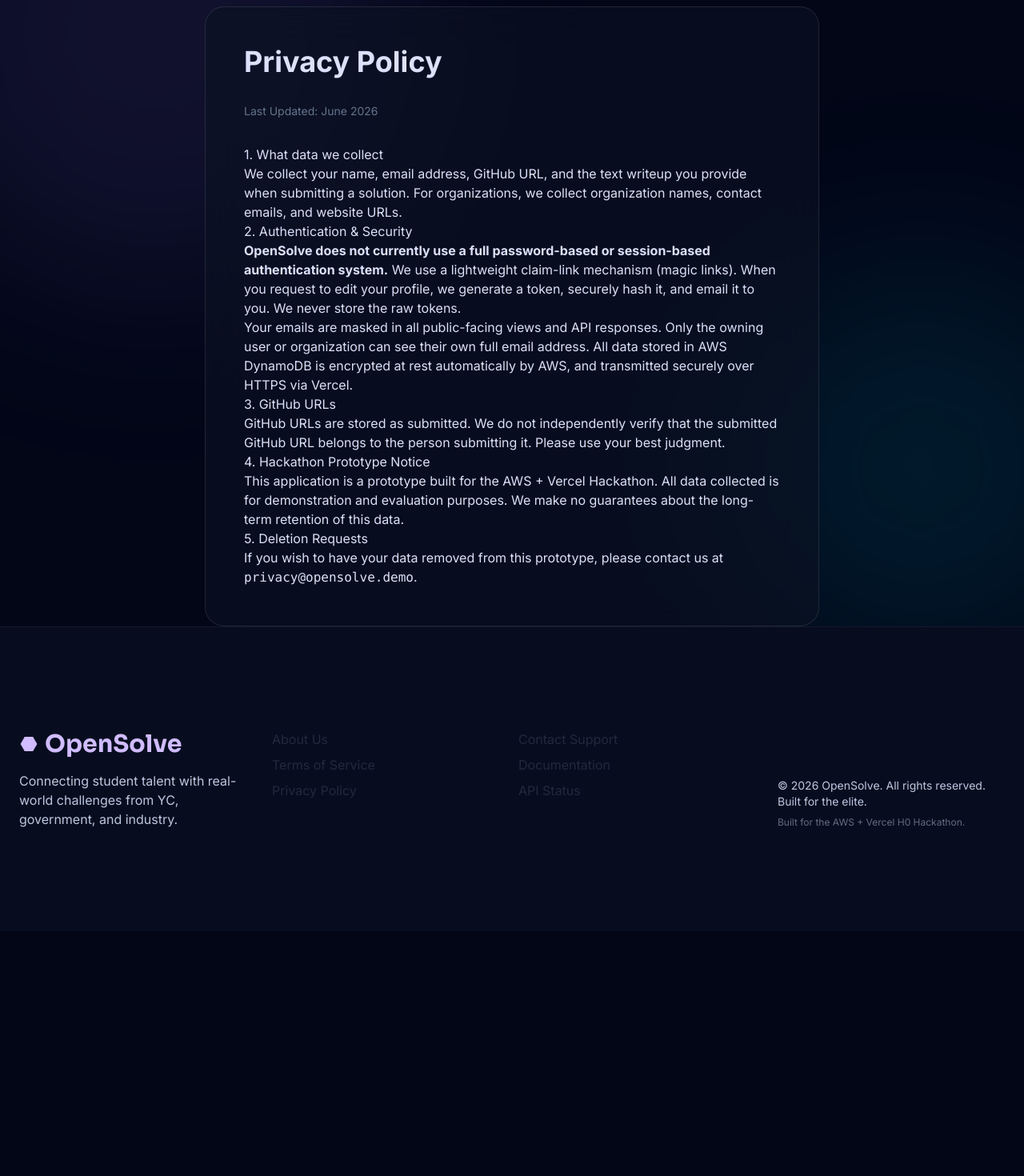
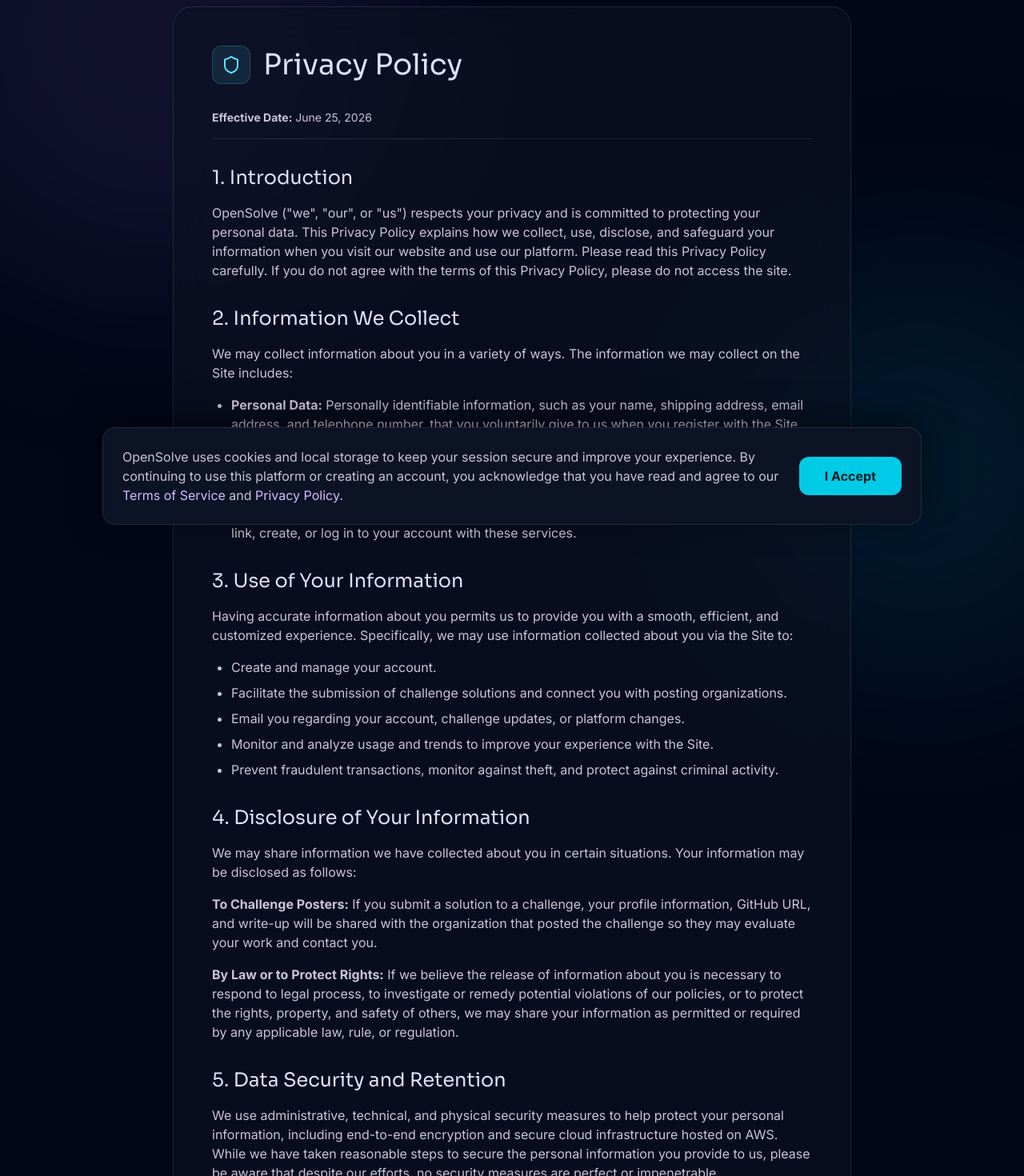
Before and after one commit to D0-6/opensolve, a Next.js app: page /privacy in a window 1280 px wide. Shown: the part 120-1590 px from the top of the page at 80% size. Before the commit the page ends 1284 px from the top, so only its background shows below. Built offline with nearby package versions, Linux system fonts and the light colour scheme; no server answers.

Commit message:
Remove dummy footer links, rewrite Terms/Privacy docs, add Legal Consent banner

```diff
--- a/src/app/layout.tsx
+++ b/src/app/layout.tsx
@@ -4,6 +4,7 @@
 import { ClerkProvider } from "@clerk/nextjs";
 import { dark } from "@clerk/themes";
 import { NavBar } from "@/components/NavBar";
+import { LegalConsentBanner } from "@/components/LegalConsentBanner";
 import Link from "next/link";
 
 const inter = Inter({ subsets: ["latin"], variable: "--font-inter" });
@@ -55,26 +56,21 @@
               </div>
 
               {/* Links Column */}
-              <div className="md:col-span-2 grid grid-cols-2 gap-4">
+              <div className="md:col-span-2 grid grid-cols-1 md:grid-cols-2 gap-4">
                 <div className="flex flex-col gap-2">
                   <Link href="/about" className="font-body-md text-on-tertiary-container hover:text-primary transition-all">About Us</Link>
                   <Link href="/terms" className="font-body-md text-on-tertiary-container hover:text-primary transition-all">Terms of Service</Link>
                   <Link href="/privacy" className="font-body-md text-on-tertiary-container hover:text-primary transition-all">Privacy Policy</Link>
-                </div>
-                <div className="flex flex-col gap-2">
-                  <Link href="#" className="font-body-md text-on-tertiary-container hover:text-primary transition-all">Contact Support</Link>
-                  <Link href="#" className="font-body-md text-on-tertiary-container hover:text-primary transition-all">Documentation</Link>
-                  <Link href="#" className="font-body-md text-on-tertiary-container hover:text-primary transition-all">API Status</Link>
                 </div>
               </div>
 
               {/* Copyright */}
               <div className="md:col-span-1 flex flex-col justify-end">
                 <p className="font-body-md text-tertiary text-sm">© {new Date().getFullYear()} OpenSolve. All rights reserved. Built for the elite.</p>
-                <p className="font-body-md text-tertiary text-xs mt-2 opacity-50">Built for the AWS + Vercel H0 Hackathon.</p>
               </div>
             </div>
           </footer>
+          <LegalConsentBanner />
         </body>
       </html>
     </ClerkProvider>
--- a/src/app/privacy/page.tsx
+++ b/src/app/privacy/page.tsx
@@ -1,38 +1,87 @@
+import { Shield } from "lucide-react";
+import Link from "next/link";
+
 export default function Privacy() {
   return (
-    <div className="max-w-3xl mx-auto mt-12 space-y-8 glass-panel p-8 md:p-12 rounded-3xl">
-      <h1 className="text-4xl font-bold mb-8">Privacy Policy</h1>
+    <div className="max-w-4xl mx-auto mt-12 mb-32 px-6">
+      <div className="glass-panel p-8 md:p-12 rounded-3xl">
+        <div className="flex items-center gap-4 mb-8">
+          <div className="w-12 h-12 bg-secondary/10 border border-secondary/20 text-secondary rounded-xl flex items-center justify-center">
+            <Shield className="w-6 h-6" />
+          </div>
+          <h1 className="text-4xl font-display-lg text-on-surface">Privacy Policy</h1>
+        </div>
 
-      <div className="prose dark:prose-invert max-w-none">
-        <p className="text-sm text-slate-500 mb-8">Last Updated: June 2026</p>
+        <div className="prose prose-invert max-w-none text-on-surface-variant font-body-md space-y-8">
+          <p className="text-sm border-b border-white/10 pb-4"><strong>Effective Date:</strong> June 25, 2026</p>
 
-        <h3>1. What data we collect</h3>
+          <div>
+            <h2 className="text-2xl font-headline-md text-on-surface mb-4">1. Introduction</h2>
             <p>
-          We collect your name, email address, GitHub URL, and the text writeup you provide when submitting a solution. For organizations, we collect organization names, contact emails, and website URLs.
+              OpenSolve ("we", "our", or "us") respects your privacy and is committed to protecting your personal data. This Privacy Policy explains how we collect, use, disclose, and safeguard your information when you visit our website and use our platform. Please read this Privacy Policy carefully. If you do not agree with the terms of this Privacy Policy, please do not access the site.
             </p>
+          </div>
 
-        <h3>2. Authentication & Security</h3>
-        <p>
-          <strong>OpenSolve does not currently use a full password-based or session-based authentication system.</strong> We use a lightweight claim-link mechanism (magic links). When you request to edit your profile, we generate a token, securely hash it, and email it to you. We never store the raw tokens.
+          <div>
+            <h2 className="text-2xl font-headline-md text-on-surface mb-4">2. Information We Collect</h2>
+            <p className="mb-4">
+              We may collect information about you in a variety of ways. The information we may collect on the Site includes:
+            </p>
+            <ul className="list-disc pl-6 space-y-2">
+              <li><strong>Personal Data:</strong> Personally identifiable information, such as your name, shipping address, email address, and telephone number, that you voluntarily give to us when you register with the Site.</li>
+              <li><strong>Derivative Data:</strong> Information our servers automatically collect when you access the Site, such as your IP address, your browser type, your operating system, your access times, and the pages you have viewed directly before and after accessing the Site.</li>
+              <li><strong>Third-Party Data:</strong> Information from third parties, such as GitHub or Google, if you choose to link, create, or log in to your account with these services.</li>
+            </ul>
+          </div>
+
+          <div>
+            <h2 className="text-2xl font-headline-md text-on-surface mb-4">3. Use of Your Information</h2>
+            <p className="mb-4">
+              Having accurate information about you permits us to provide you with a smooth, efficient, and customized experience. Specifically, we may use information collected about you via the Site to:
+            </p>
+            <ul className="list-disc pl-6 space-y-2">
+              <li>Create and manage your account.</li>
+              <li>Facilitate the submission of challenge solutions and connect you with posting organizations.</li>
+              <li>Email you regarding your account, challenge updates, or platform changes.</li>
+              <li>Monitor and analyze usage and trends to improve your experience with the Site.</li>
+              <li>Prevent fraudulent transactions, monitor against theft, and protect against criminal activity.</li>
+            </ul>
+          </div>
+
+          <div>
+            <h2 className="text-2xl font-headline-md text-on-surface mb-4">4. Disclosure of Your Information</h2>
+            <p className="mb-4">
+              We may share information we have collected about you in certain situations. Your information may be disclosed as follows:
+            </p>
+            <p className="mb-4">
+              <strong>To Challenge Posters:</strong> If you submit a solution to a challenge, your profile information, GitHub URL, and write-up will be shared with the organization that posted the challenge so they may evaluate your work and contact you.
             </p>
             <p>
-          Your emails are masked in all public-facing views and API responses. Only the owning user or organization can see their own full email address. All data stored in AWS DynamoDB is encrypted at rest automatically by AWS, and transmitted securely over HTTPS via Vercel.
+              <strong>By Law or to Protect Rights:</strong> If we believe the release of information about you is necessary to respond to legal process, to investigate or remedy potential violations of our policies, or to protect the rights, property, and safety of others, we may share your information as permitted or required by any applicable law, rule, or regulation.
             </p>
+          </div>
 
-        <h3>3. GitHub URLs</h3>
+          <div>
+            <h2 className="text-2xl font-headline-md text-on-surface mb-4">5. Data Security and Retention</h2>
+            <p className="mb-4">
+              We use administrative, technical, and physical security measures to help protect your personal information, including end-to-end encryption and secure cloud infrastructure hosted on AWS. While we have taken reasonable steps to secure the personal information you provide to us, please be aware that despite our efforts, no security measures are perfect or impenetrable.
+            </p>
             <p>
-          GitHub URLs are stored as submitted. We do not independently verify that the submitted GitHub URL belongs to the person submitting it. Please use your best judgment.
+              We will only retain your personal data for as long as necessary to fulfill the purposes we collected it for, including for the purposes of satisfying any legal, accounting, or reporting requirements.
             </p>
+          </div>
 
-        <h3>4. Hackathon Prototype Notice</h3>
+          <div>
+            <h2 className="text-2xl font-headline-md text-on-surface mb-4">6. Your Rights</h2>
             <p>
-          This application is a prototype built for the AWS + Vercel Hackathon. All data collected is for demonstration and evaluation purposes. We make no guarantees about the long-term retention of this data.
+              Depending on your location, you may have rights under data protection laws in relation to your personal data, including the right to request access, correction, erasure, restriction, transfer, or to object to processing. If you wish to exercise any of these rights, please contact us.
             </p>
+          </div>
 
-        <h3>5. Deletion Requests</h3>
-        <p>
-          If you wish to have your data removed from this prototype, please contact us at <code>privacy@opensolve.demo</code>.
-        </p>
+          <div className="pt-8 border-t border-white/10 text-center">
+            <p>If you have any questions about this Privacy Policy, please <Link href="#" className="text-primary hover:underline">contact us</Link>.</p>
+          </div>
+        </div>
       </div>
     </div>
   );
--- a/src/app/terms/page.tsx
+++ b/src/app/terms/page.tsx
@@ -1,30 +1,81 @@
+import { FileText } from "lucide-react";
+import Link from "next/link";
+
 export default function Terms() {
   return (
-    <div className="max-w-3xl mx-auto mt-12 space-y-8 glass-panel p-8 md:p-12 rounded-3xl">
-      <h1 className="text-4xl font-bold mb-8">Terms of Use</h1>
+    <div className="max-w-4xl mx-auto mt-12 mb-32 px-6">
+      <div className="glass-panel p-8 md:p-12 rounded-3xl">
+        <div className="flex items-center gap-4 mb-8">
+          <div className="w-12 h-12 bg-primary/10 border border-primary/20 text-primary rounded-xl flex items-center justify-center">
+            <FileText className="w-6 h-6" />
+          </div>
+          <h1 className="text-4xl font-display-lg text-on-surface">Terms of Service</h1>
+        </div>
 
-      <div className="prose dark:prose-invert max-w-none">
-        <p className="text-sm text-slate-500 mb-8">Last Updated: June 2026</p>
+        <div className="prose prose-invert max-w-none text-on-surface-variant font-body-md space-y-8">
+          <p className="text-sm border-b border-white/10 pb-4"><strong>Effective Date:</strong> June 25, 2026</p>
 
-        <h3>1. Hackathon Project Nature</h3>
+          <div>
+            <h2 className="text-2xl font-headline-md text-on-surface mb-4">1. Agreement to Terms</h2>
             <p>
-          OpenSolve is currently a functional prototype built for the AWS + Vercel Hackathon. All data, functionality, and uptime is provided "as is" and "as available". We reserve the right to wipe the database, modify features, or shut down the platform entirely without notice.
+              By accessing or using the OpenSolve platform ("Platform"), you agree to be bound by these Terms of Service ("Terms") and our Privacy Policy. If you do not agree to these Terms, you may not access or use the Platform. OpenSolve is a platform facilitating connections between developers ("Solvers") and organizations ("Posters") for the purpose of solving technical challenges.
             </p>
+          </div>
 
-        <h3>2. Liability</h3>
+          <div>
+            <h2 className="text-2xl font-headline-md text-on-surface mb-4">2. Account Registration and Security</h2>
+            <p className="mb-4">
+              To use certain features of the Platform, you must register for an account using a valid email address or third-party provider (e.g., Google, GitHub). You agree to provide accurate, current, and complete information during the registration process.
+            </p>
             <p>
-          We are not liable for any lost work, unfulfilled contracts, or unawarded prizes. We are a platform that facilitates connections. The fulfillment of any prize, contract, or hiring offer is entirely between the posting organization and the submitting developer.
+              You are entirely responsible for maintaining the confidentiality of your account credentials. You agree to notify us immediately of any unauthorized use of your account. We reserve the right to suspend or terminate accounts that violate these Terms or present a security risk.
             </p>
+          </div>
 
-        <h3>3. Accuracy of Aggregated Content</h3>
+          <div>
+            <h2 className="text-2xl font-headline-md text-on-surface mb-4">3. Challenge Postings and Awards</h2>
+            <p className="mb-4">
+              <strong>For Organizations (Posters):</strong> By posting a challenge, you commit to evaluating submissions in good faith. You are solely responsible for determining the winner(s) and distributing any promised rewards (cash, contracts, hiring offers). OpenSolve does not hold funds in escrow and is not liable for unpaid prizes.
+            </p>
+            <p className="mb-4">
+              <strong>For Developers (Solvers):</strong> By submitting a solution, you warrant that your submission is your original work and does not infringe on any third-party intellectual property rights. You understand that the posting Organization retains sole discretion over selecting winners.
+            </p>
             <p>
-          Problems that are <strong>not verified</strong> (lacking the blue checkmark) have been aggregated from public sources. While we strive for accuracy, we cannot guarantee that the problem is still active, that the prize amount is accurate, or that the original source will accept submissions originating from OpenSolve.
+              <strong>Aggregated Content:</strong> Some challenges on OpenSolve are aggregated from public sources and have not been explicitly verified by the original organization. These are marked without a "Verified" badge. We make no guarantees regarding the validity, uptime, or reward status of aggregated challenges.
             </p>
+          </div>
 
-        <h3>4. Intellectual Property</h3>
+          <div>
+            <h2 className="text-2xl font-headline-md text-on-surface mb-4">4. Intellectual Property</h2>
+            <p className="mb-4">
+              <strong>Platform IP:</strong> The OpenSolve platform, including its code, design, and architecture, is owned by OpenSolve. You may not copy, modify, or distribute our intellectual property without written consent.
+            </p>
             <p>
-          By submitting a GitHub repository URL, you claim that you have the right to share that code publicly. OpenSolve does not claim ownership over any code you write. The terms of ownership for solutions depend on the specific rules of the problem you are solving (e.g., whether the organization requires assigning IP rights in exchange for the prize). Please refer to the original source URL for full legal terms of the problem.
+              <strong>User Submissions:</strong> Unless explicitly stated otherwise in the specific rules of a challenge, you retain the intellectual property rights to the code you submit. However, by submitting a solution, you grant the posting Organization a limited license to review and evaluate your code for the purpose of the challenge.
             </p>
+          </div>
+
+          <div>
+            <h2 className="text-2xl font-headline-md text-on-surface mb-4">5. Disclaimer of Warranties and Limitation of Liability</h2>
+            <p className="mb-4">
+              THE PLATFORM IS PROVIDED "AS IS" AND "AS AVAILABLE" WITHOUT WARRANTIES OF ANY KIND, EITHER EXPRESS OR IMPLIED. OPENSOLVE EXPRESSLY DISCLAIMS ANY WARRANTIES OF MERCHANTABILITY, FITNESS FOR A PARTICULAR PURPOSE, OR NON-INFRINGEMENT.
+            </p>
+            <p>
+              IN NO EVENT SHALL OPENSOLVE BE LIABLE FOR ANY INDIRECT, INCIDENTAL, SPECIAL, CONSEQUENTIAL, OR PUNITIVE DAMAGES, INCLUDING LOSS OF PROFITS, DATA, OR GOODWILL, ARISING OUT OF OR IN CONNECTION WITH YOUR USE OF THE PLATFORM OR INABILITY TO SECURE A REWARD OR EMPLOYMENT.
+            </p>
+          </div>
+
+          <div>
+            <h2 className="text-2xl font-headline-md text-on-surface mb-4">6. Changes to Terms</h2>
+            <p>
+              We reserve the right to modify these Terms at any time. We will notify you of any material changes by posting the new Terms on the Platform or via email. Your continued use of the Platform after changes constitutes your acceptance of the revised Terms.
+            </p>
+          </div>
+
+          <div className="pt-8 border-t border-white/10 text-center">
+            <p>If you have any questions about these Terms, please <Link href="#" className="text-primary hover:underline">contact us</Link>.</p>
+          </div>
+        </div>
       </div>
     </div>
   );
--- /dev/null
+++ b/src/components/LegalConsentBanner.tsx
@@ -0,0 +1,36 @@
+"use client";
+
+import { useState, useEffect } from "react";
+import Link from "next/link";
+
+export function LegalConsentBanner() {
+  const [show, setShow] = useState(false);
+
+  useEffect(() => {
+    const accepted = localStorage.getItem("opensolve_legal_accepted");
+    if (!accepted) {
+      setShow(true);
+    }
+  }, []);
+
+  if (!show) return null;
+
+  return (
+    <div className="fixed bottom-0 left-0 right-0 z-50 p-4 md:p-6 fade-in-up">
+      <div className="max-w-5xl mx-auto bg-[#0c1324] border border-white/10 p-6 rounded-2xl shadow-[0_-10px_40px_rgba(0,0,0,0.5)] flex flex-col md:flex-row items-center justify-between gap-6">
+        <p className="font-body-md text-on-surface-variant text-sm md:text-base leading-relaxed">
+          OpenSolve uses cookies and local storage to keep your session secure and improve your experience. By continuing to use this platform or creating an account, you acknowledge that you have read and agree to our <Link href="/terms" className="text-primary hover:underline">Terms of Service</Link> and <Link href="/privacy" className="text-primary hover:underline">Privacy Policy</Link>.
+        </p>
+        <button
+          onClick={() => {
+            localStorage.setItem("opensolve_legal_accepted", "true");
+            setShow(false);
+          }}
+          className="bg-[#00cbe6] hover:bg-[#5de6ff] text-[#001f25] px-8 py-3 rounded-xl whitespace-nowrap font-bold transition-colors"
+        >
+          I Accept
+        </button>
+      </div>
+    </div>
+  );
+}
```
Lines whose indentation alone changed are shown as unchanged.
